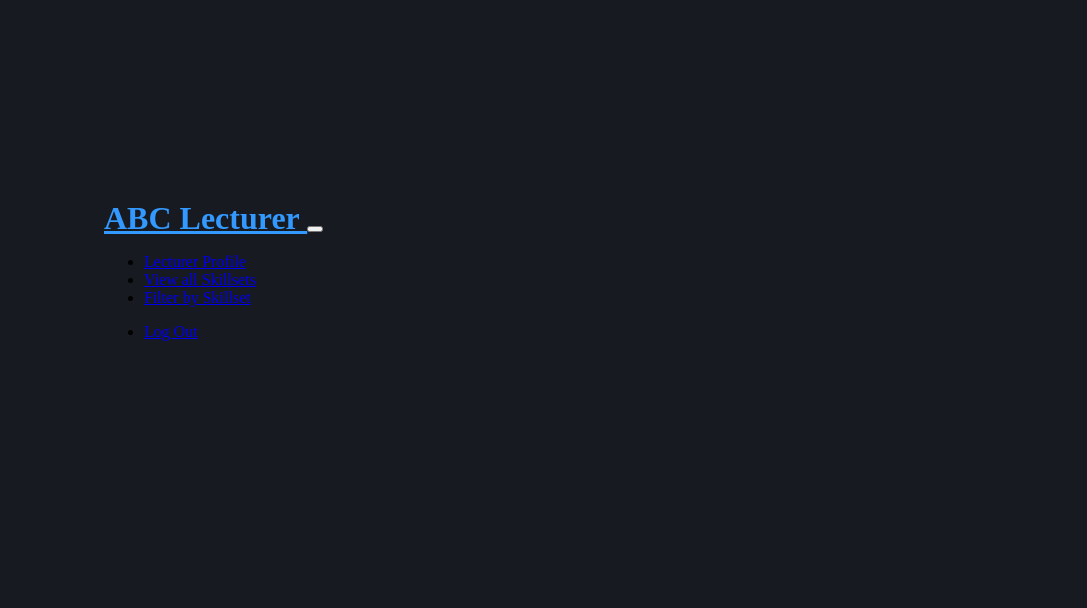
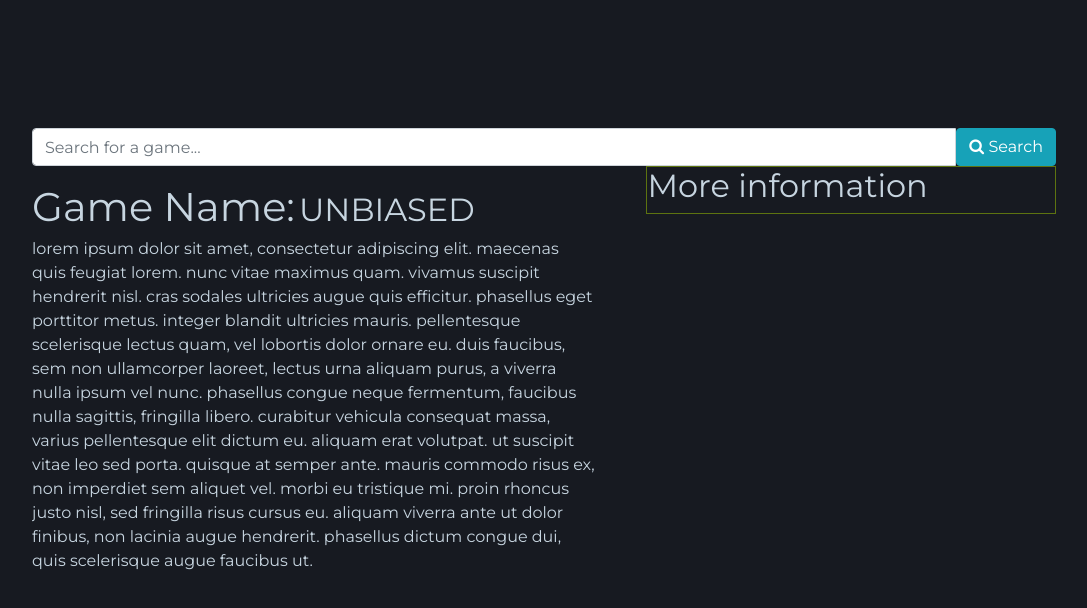
Before and after one commit to thenosewizard/unBiased, a plain HTML site: page Website/Review.html in a window 1280 px wide. Shown: the whole page, without its empty margins (96-1183 px from the left). Drawn offline with nearby package versions, Linux system fonts and the light colour scheme.

Commit message:
Adding product icon; Navbar; Beginning review page;

```diff
--- a/Website/Review.html
+++ b/Website/Review.html
@@ -26,10 +26,35 @@
 
     <!--styles.css-->
     <link rel="stylesheet" type="text/css" href="css/styles.css" />
+    <!--Favicon-->
+    <link rel="icon" href="media/UNBIASED.png" type="image/gif" sizes="16x16">
 </head>
 <body>
-    <object data="Nav.html">
+    <nav>
+        <div class="input-group">
+            <input type="text" placeholder="Search for a game..." class="form-control" />
+            <button type="button" class="btn btn-info">
+                <span>
+                    <i class="fa fa-search"></i>
+                </span>Search
+            </button>
+        </div>
+    </nav>
+    <main>
+        <section class="info">
+            <h1 class="gameName">Game Name: </h1>
+            <h2>UNBIASED</h2>
+            <div>
+                lorem ipsum dolor sit amet, consectetur adipiscing elit. maecenas quis feugiat lorem. nunc vitae maximus quam. vivamus suscipit hendrerit nisl. cras sodales ultricies augue quis efficitur. phasellus eget porttitor metus. integer blandit ultricies mauris. pellentesque scelerisque lectus quam, vel lobortis dolor ornare eu.
 
-    </object>
+                duis faucibus, sem non ullamcorper laoreet, lectus urna aliquam purus, a viverra nulla ipsum vel nunc. phasellus congue neque fermentum, faucibus nulla sagittis, fringilla libero. curabitur vehicula consequat massa, varius pellentesque elit dictum eu. aliquam erat volutpat. ut suscipit vitae leo sed porta. quisque at semper ante. mauris commodo risus ex, non imperdiet sem aliquet vel. morbi eu tristique mi. proin rhoncus justo nisl, sed fringilla risus cursus eu. aliquam viverra ante ut dolor finibus, non lacinia augue hendrerit. phasellus dictum congue dui, quis scelerisque augue faucibus ut.
+            </div>
+        </section>
+
+        <aside>
+            <h2 style="float:none;">More information</h2>
+        </aside>
+    </main>
+
 </body>
 </html>
--- a/Website/css/styles.css
+++ b/Website/css/styles.css
@@ -4,7 +4,16 @@ body
     font-family: 'Montserrat';
     color: #c7d5e0;
     /*Decided to just margin all sides by 15% instead of just top left and right*/
-    margin: 15% 15% 0 15%
+    margin: 10% 10% 0 10%
+}
+
+header {
+    position: absolute;
+    margin: 0;
+    top: 0;
+    left: 0;
+    width: 100%;
+    background-color: #1b2838;
 }
 
 h1.title {
@@ -16,15 +25,31 @@ h1.title {
     text-align: center;
 }
 
+
+/*Using Font Awesome to get the icon*/
 .glyphicon-search:before {
     content:"\270f";
 }
 
-header{
-    position: absolute;
-    margin: 0;
-    top: 0;
-    left: 0;
-    width: 100%;
-    background-color: #1b2838;
+.gameName {
+    display:inline-block;
+    margin: 3% 0 0 0;
 }
+
+.info {
+    display:inline-block;
+    overflow: hidden;
+    width: 55%;
+    float: left;
+}
+
+h2 {
+    display:inline-block;
+}
+
+aside {
+    display: inline-block;
+    border: 1px solid #5D7310;
+    float: right;
+    width: 40%;
+}
```
Also changed, not shown: Website/Index.html (+3 -2 lines), Website/media/UNBIASED.png (added), Website/media/favIcon.png (added), 1 other file.
